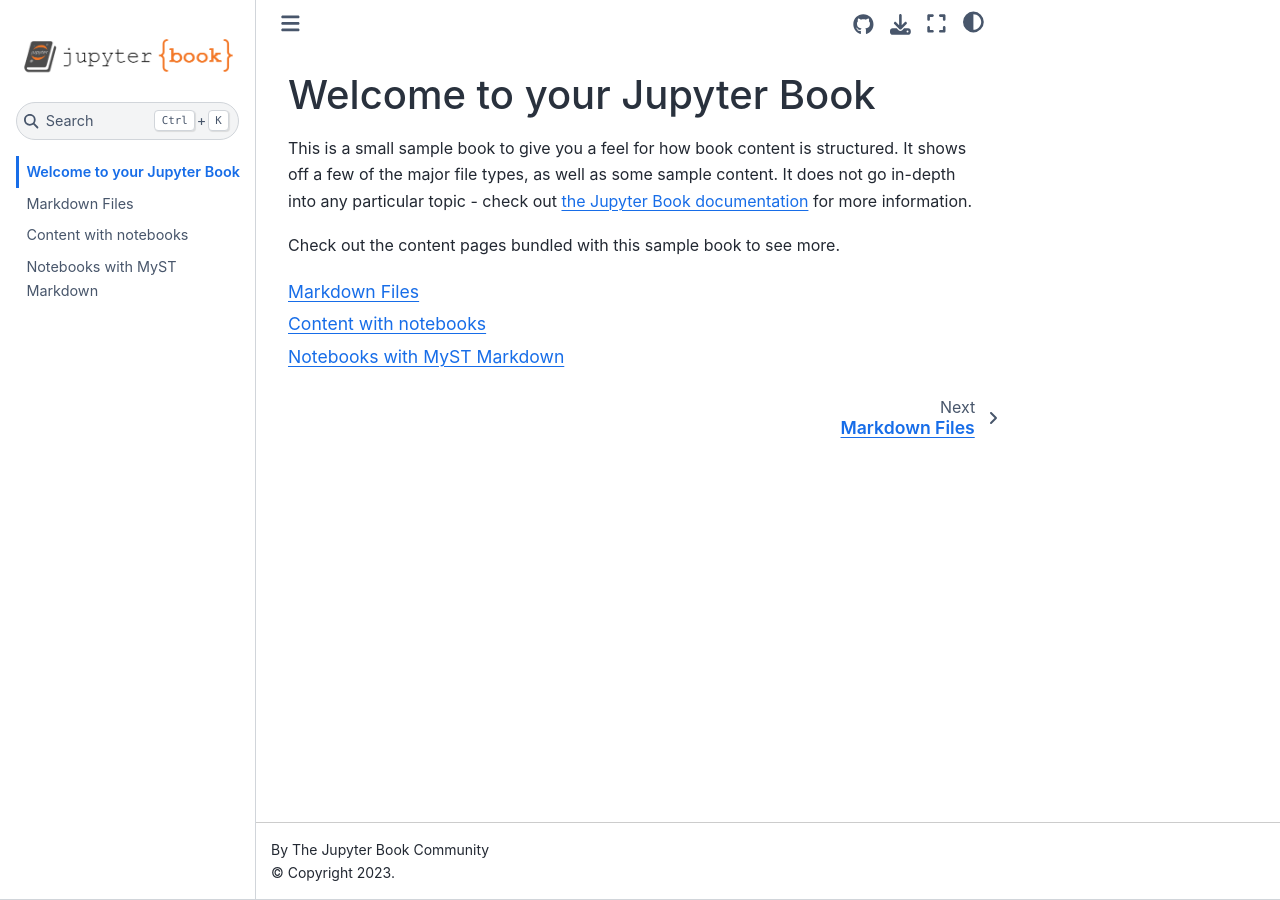
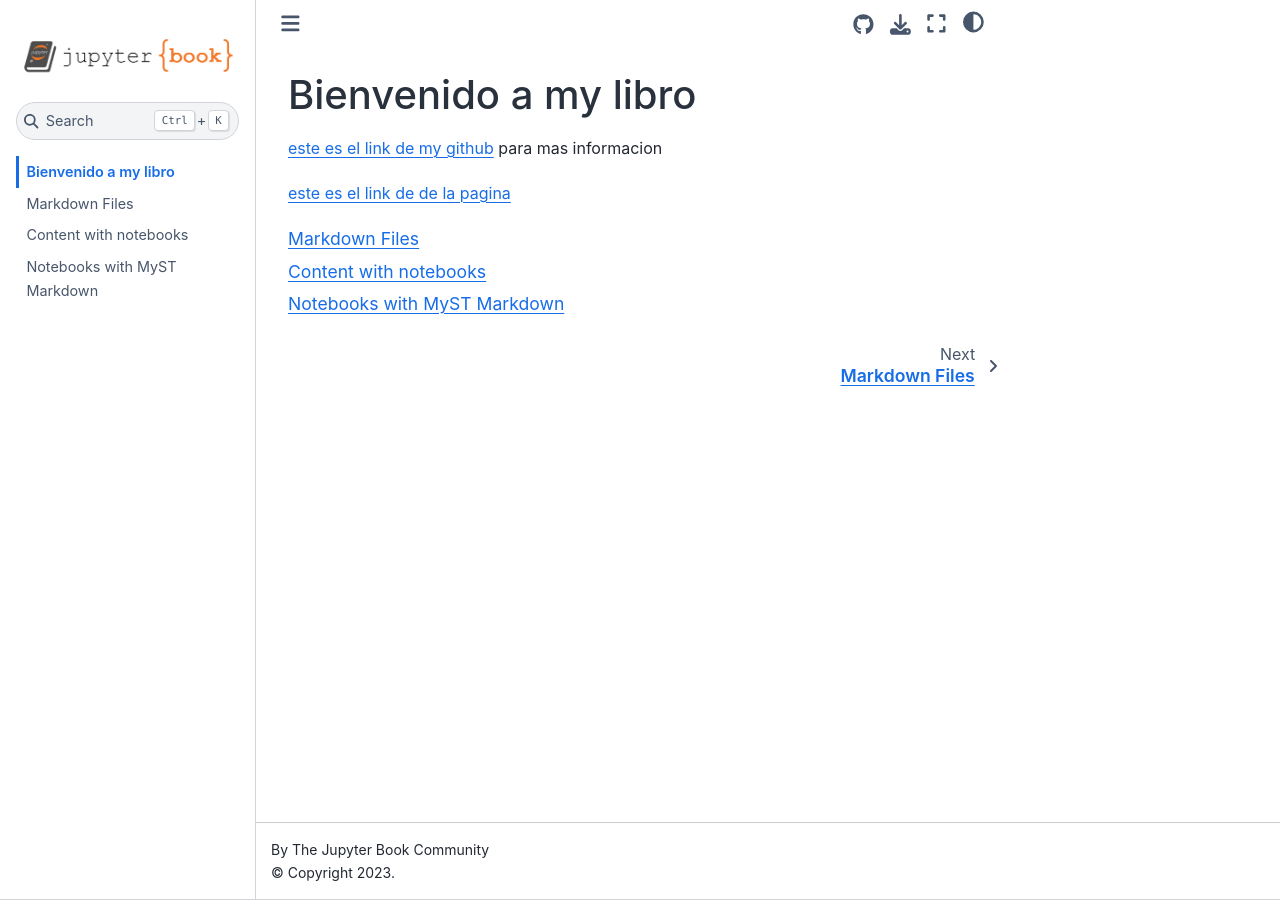
Before and after one commit to emcadena2/mylibro, a Jupyter Book: the page built from intro.md, in a window 1280 px wide. Built offline with Jupyter Book 1.0.4 settings and Sphinx 7.4.7 and the Sphinx Book theme 1.1.4, drawn with Linux system fonts in a browser that asks for light colours.

Commit message:
archivos de mi proyecto

````diff
--- a/intro.md
+++ b/intro.md
@@ -1,11 +1,11 @@
-# Welcome to your Jupyter Book
+# Bienvenido a my libro
 
-This is a small sample book to give you a feel for how book content is
-structured.
-It shows off a few of the major file types, as well as some sample content.
-It does not go in-depth into any particular topic - check out [the Jupyter Book documentation](https://jupyterbook.org) for more information.
+ [este es el link de my github](https://github.com/emcadena2/mylibro) para mas informacion
 
-Check out the content pages bundled with this sample book to see more.
+ [este es el link de de la pagina](https://emcadena2.github.io/mylibro/intro.html)
+
+
+
 
 ```{tableofcontents}
 ```
````
